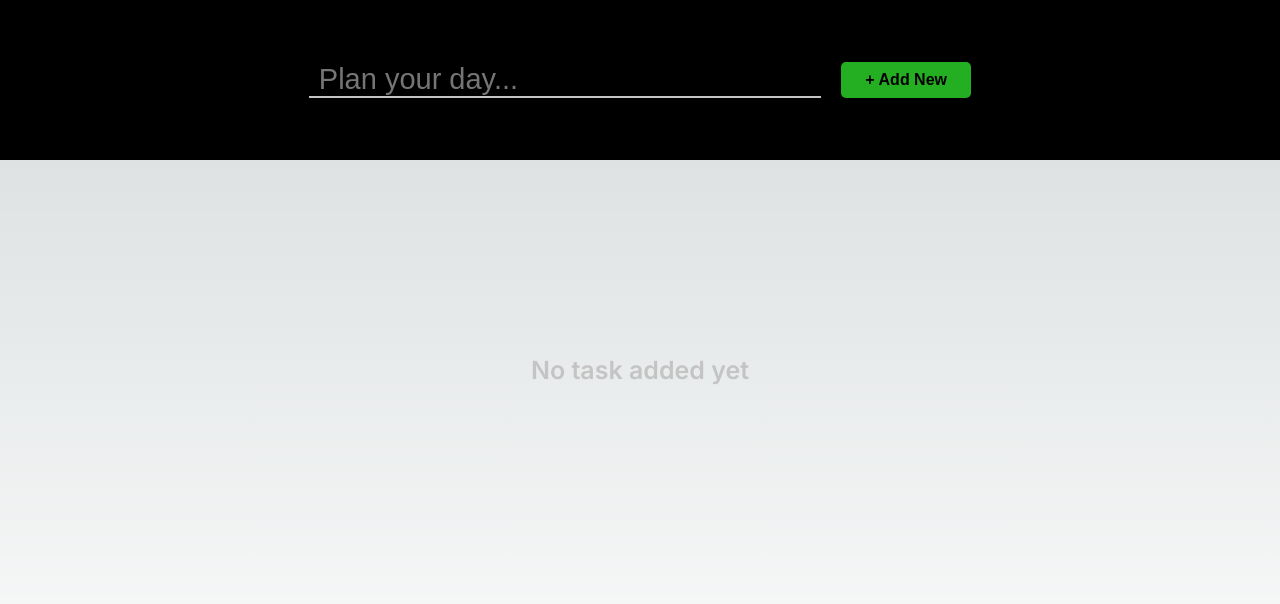
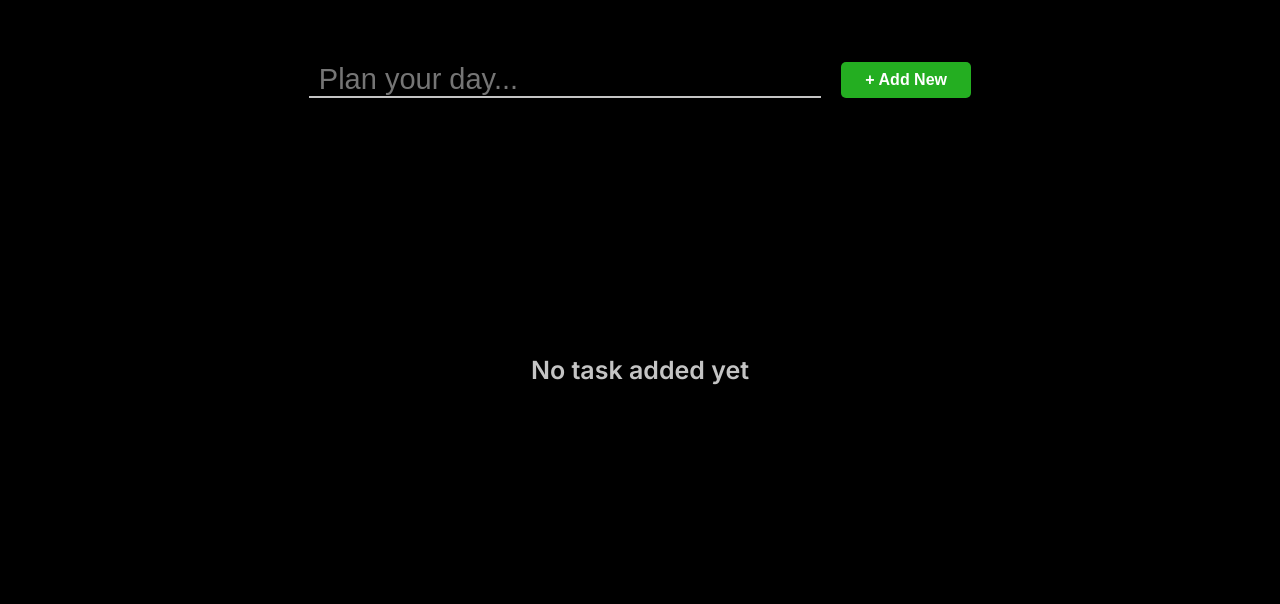
Before and after one commit to samarth44600/to-do, a Next.js app: page / in a window 1280 px wide. Shown: the top 604 px of the page. Built offline with nearby package versions, Linux system fonts and the light colour scheme.

Commit message:
fixed color scheme issue

```diff
--- a/src/app/globals.css
+++ b/src/app/globals.css
@@ -104,13 +104,15 @@ body {
 }
 
 body {
-  color: rgb(var(--foreground-rgb));
+  /* color: rgb(var(--foreground-rgb));
   background: linear-gradient(
       to bottom,
       transparent,
       rgb(var(--background-end-rgb))
     )
-    rgb(var(--background-start-rgb));
+    rgb(var(--background-start-rgb)); */
+    color: rgb(var(--background-end-rgb));
+    background-color: rgb(var(--foreground-rgb));
 }
 
 a {
--- a/src/components/Buttons/AddNewButton/AddNewButton.module.scss
+++ b/src/components/Buttons/AddNewButton/AddNewButton.module.scss
@@ -1,6 +1,7 @@
 .addNewButton{
     width:13rem;
     background-color: rgb(36, 174, 33);
+    color: white;
     font-size: 1.6rem;
     font-weight: 600;
     padding: 9px;
--- a/src/components/LandingPage/LandingPage.module.scss
+++ b/src/components/LandingPage/LandingPage.module.scss
@@ -6,4 +6,7 @@
   flex-direction: column;
   align-items: center;
   gap: 5rem;
+
+  color: #ffffff;
+  background-color: #000000;
 }
--- a/src/components/TaskInput/TaskInput.module.scss
+++ b/src/components/TaskInput/TaskInput.module.scss
@@ -19,6 +19,7 @@
     .input {
       width: 70%;
       height: 100%;
+      color: #ffffff;
       background-color: inherit;
       border: none;
       padding: 0 1rem;
--- a/src/components/TaskLists/TaskLists.module.scss
+++ b/src/components/TaskLists/TaskLists.module.scss
@@ -59,6 +59,7 @@
         border-radius: 5px;
         cursor: pointer;
         background-color: inherit;
+        color: #ffffff;
         outline: none;
         border: none;
         transition: all 0.3s ease-in;
```
